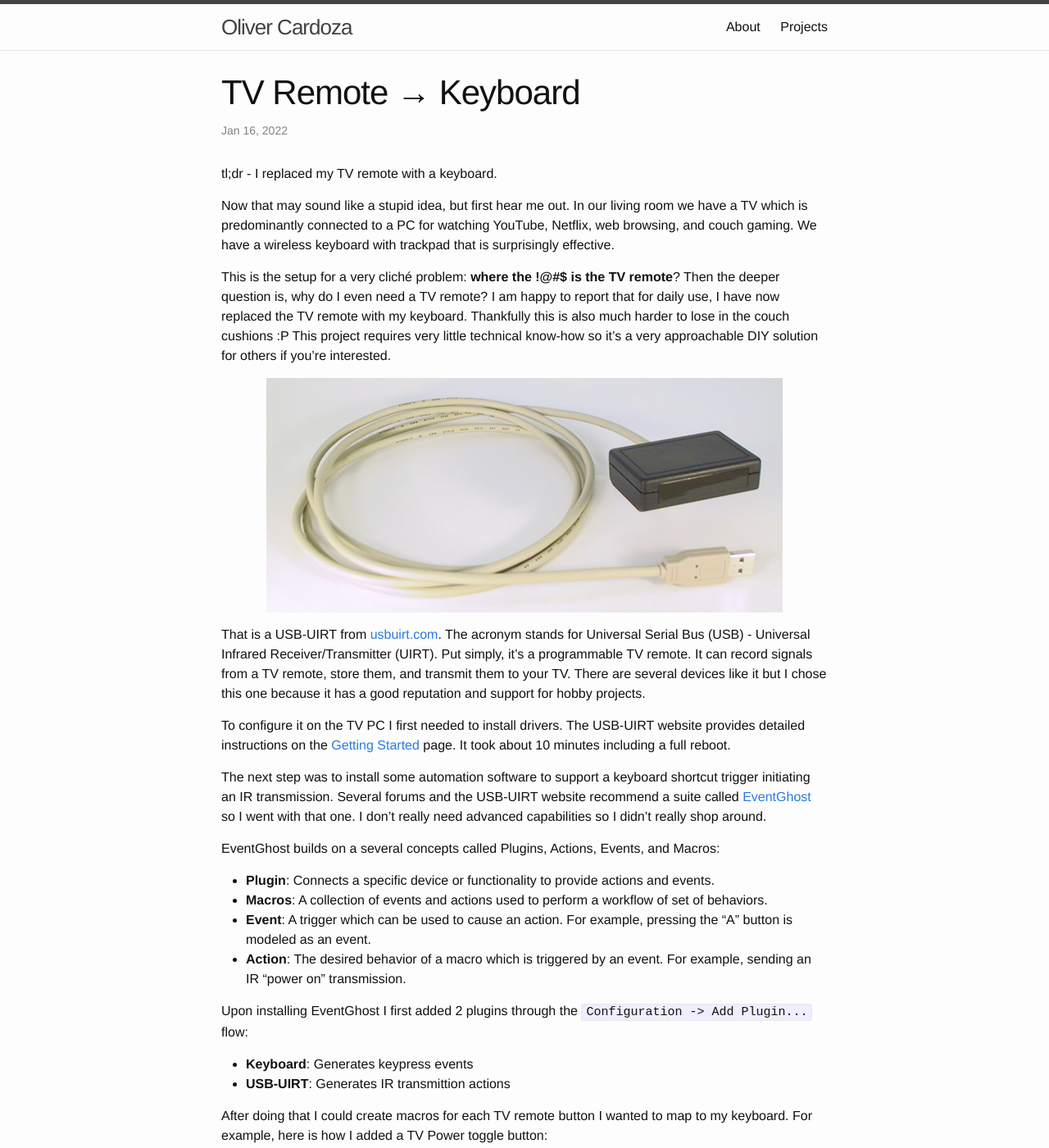
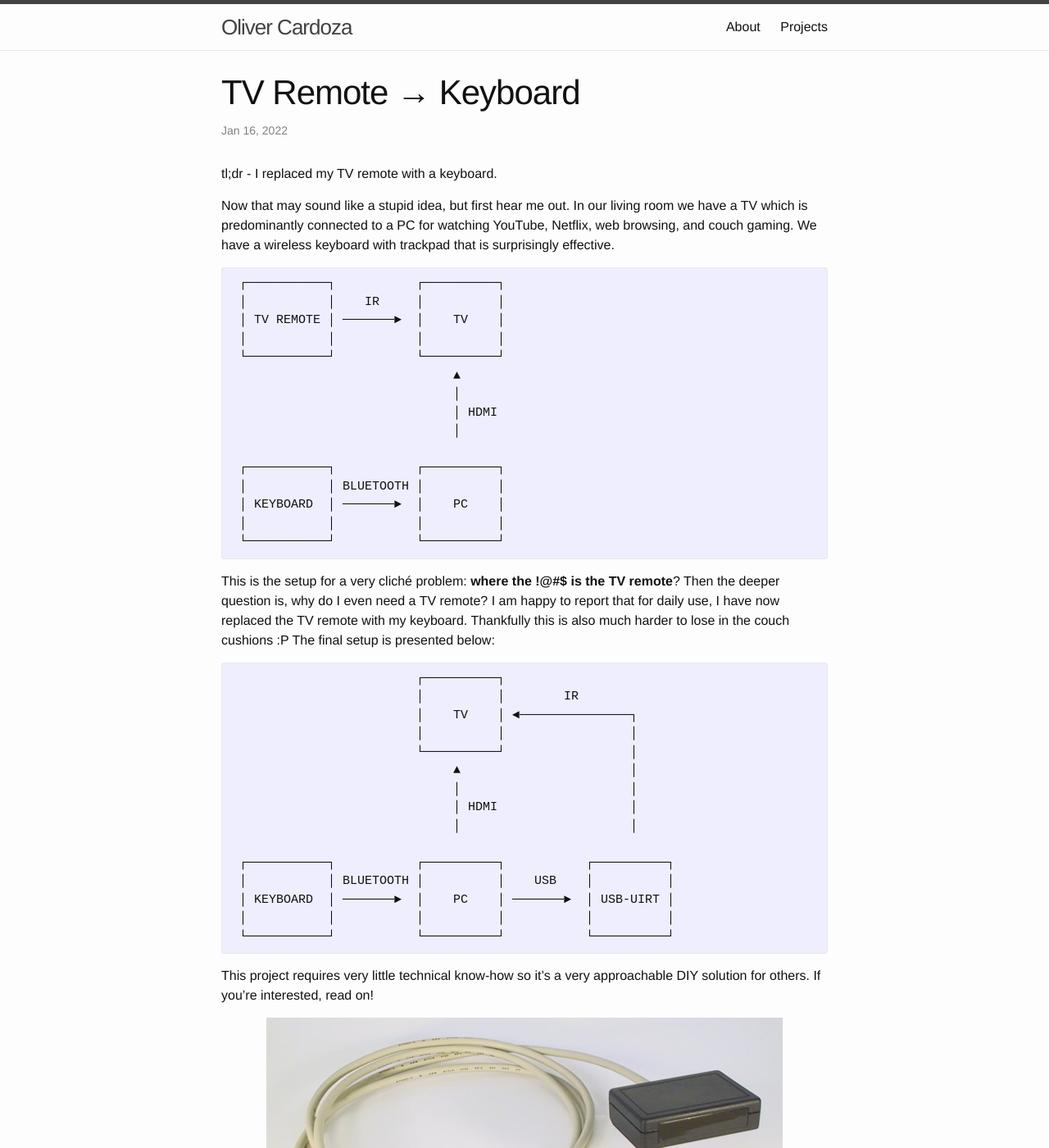
Before and after one commit to OliverCardoza/OliverCardoza.github.io, a Jekyll site: the page built from _posts/2022-01-16-replacing-tv-remote-with-keyboard.md, in a window 1280 px wide and 1400 px high. Shown: the whole window at 82% size. Built offline with Jekyll 4.4.1, drawn with Linux system fonts in a browser that asks for light colours; some of the changed text lies outside the part shown.

Commit message:
Fix eventghost image. Add diagrams.

````diff
--- a/_posts/2022-01-16-replacing-tv-remote-with-keyboard.md
+++ b/_posts/2022-01-16-replacing-tv-remote-with-keyboard.md
@@ -8,15 +8,52 @@ tl;dr - I replaced my TV remote with a keyboard.
 
 Now that may sound like a stupid idea, but first hear me out. In our living room we have a TV which is predominantly connected to a PC for watching YouTube, Netflix, web browsing, and couch gaming. We have a wireless keyboard with trackpad that is surprisingly effective.
 
-This is the setup for a very cliché problem: **where the !@#$ is the TV remote**? Then the deeper question is, why do I even need a TV remote? I am happy to report that for daily use, I have now replaced the TV remote with my keyboard. Thankfully this is also much harder to lose in the couch cushions :P This project requires very little technical know-how so it's a very approachable DIY solution for others if you're interested.
+```
+ ┌───────────┐           ┌──────────┐
+ │           │    IR     │          │
+ │ TV REMOTE │ ───────►  │    TV    │
+ │           │           │          │
+ └───────────┘           └──────────┘
+                              ▲
+                              │
+                              │ HDMI
+                              │
+
+ ┌───────────┐           ┌──────────┐
+ │           │ BLUETOOTH │          │
+ │ KEYBOARD  │ ───────►  │    PC    │
+ │           │           │          │
+ └───────────┘           └──────────┘
+```
+
+This is the setup for a very cliché problem: **where the !@#$ is the TV remote**? Then the deeper question is, why do I even need a TV remote? I am happy to report that for daily use, I have now replaced the TV remote with my keyboard. Thankfully this is also much harder to lose in the couch cushions :P The final setup is presented below:
+
+```
+                         ┌──────────┐
+                         │          │        IR
+                         │    TV    │ ◄───────────────┐
+                         │          │                 │
+                         └──────────┘                 │
+                              ▲                       │
+                              │                       │
+                              │ HDMI                  │
+                              │                       │
+
+ ┌───────────┐           ┌──────────┐           ┌──────────┐
+ │           │ BLUETOOTH │          │    USB    │          │
+ │ KEYBOARD  │ ───────►  │    PC    │ ───────►  │ USB-UIRT │
+ │           │           │          │           │          │
+ └───────────┘           └──────────┘           └──────────┘
+ ```
+
+
+This project requires very little technical know-how so it's a very approachable DIY solution for others. If you're interested, read on!
 
 <img src="/images/usb_uirt.jpg" style="display: block; margin: auto;">
 
 That is a USB-UIRT from [usbuirt.com](http://www.usbuirt.com/). The acronym stands for Universal Serial Bus (USB) - Universal Infrared Receiver/Transmitter (UIRT). Put simply, it's a programmable TV remote. It can record signals from a TV remote, store them, and transmit them to your TV. There are several devices like it but I chose this one because it has a good reputation and support for hobby projects.
 
-To configure it on the TV PC I first needed to install drivers. The USB-UIRT website provides detailed instructions on the [Getting Started](http://usbuirt.com/getstart.htm) page. It took about 10 minutes including a full reboot.
-
-The next step was to install some automation software to support a keyboard shortcut trigger initiating an IR transmission. Several forums and the USB-UIRT website recommend a suite called [EventGhost](http://eventghost.net/) so I went with that one. I don't really need advanced capabilities so I didn't really shop around.
+To configure it on the TV PC I first needed to install drivers. The USB-UIRT website provides detailed instructions on the [Getting Started](http://usbuirt.com/getstart.htm) page. It took about 10 minutes including a full reboot. The next step was to install some automation software to support a keyboard shortcut trigger initiating an IR transmission. Several forums and the USB-UIRT website recommend a suite called [EventGhost](http://eventghost.net/) so I went with that one. I don't really need advanced capabilities so I didn't really shop around.
 
 EventGhost builds on a several concepts called Plugins, Actions, Events, and Macros:
 
@@ -33,17 +70,17 @@ Upon installing EventGhost I first added 2 plugins through the `Configuration ->
 After doing that I could create macros for each TV remote button I wanted to map to my keyboard. For example, here is how I added a TV Power toggle button:
 
 1. Add Macro
-1. Name it "TV Power Shortcut"
+1. Name it `TV Power Shortcut`
 1. Press the keyboard shortcut you would like to use. You should see it displayed in the left  column log of EventGhost.
 1. Drag and drop it over to your Macro
-1. Right click your macro and click "Add Action..."
-1. Select "USB-UIRT -> Transmit IR"
-1. Click "Learn an IR Code..."
+1. Right click your macro and click `Add Action...`
+1. Select `USB-UIRT -> Transmit IR`
+1. Click `Learn an IR Code...`
 1. Point your TV remote at the USB-UIRT and press the power button until the code is learned. I noticed that the learning dialog closes and EventGhost can hang a few seconds when it does this.
 1. Click Ok to save your action.
 
 And there you have it. Try pressing your keyboard shortcut now and you should see it displayed in the log, along with your macro and action. The USB-UIRT should also be flashing red as it transmits the signal and maybe now your TV is off! Like magic.
 
-<img src="/images/eventghost.jpg" style="display: block; margin: auto;">
+<img src="/images/eventghost.png" style="display: block; margin: auto;">
 
 Thank you to everyone that left bread crumbs throughout reddit and random HTPC forums with pointers for how to set this up. I'm doing my small part in return here by documenting my simple set up. If you have any questions please hit me up on Twitter.
````
